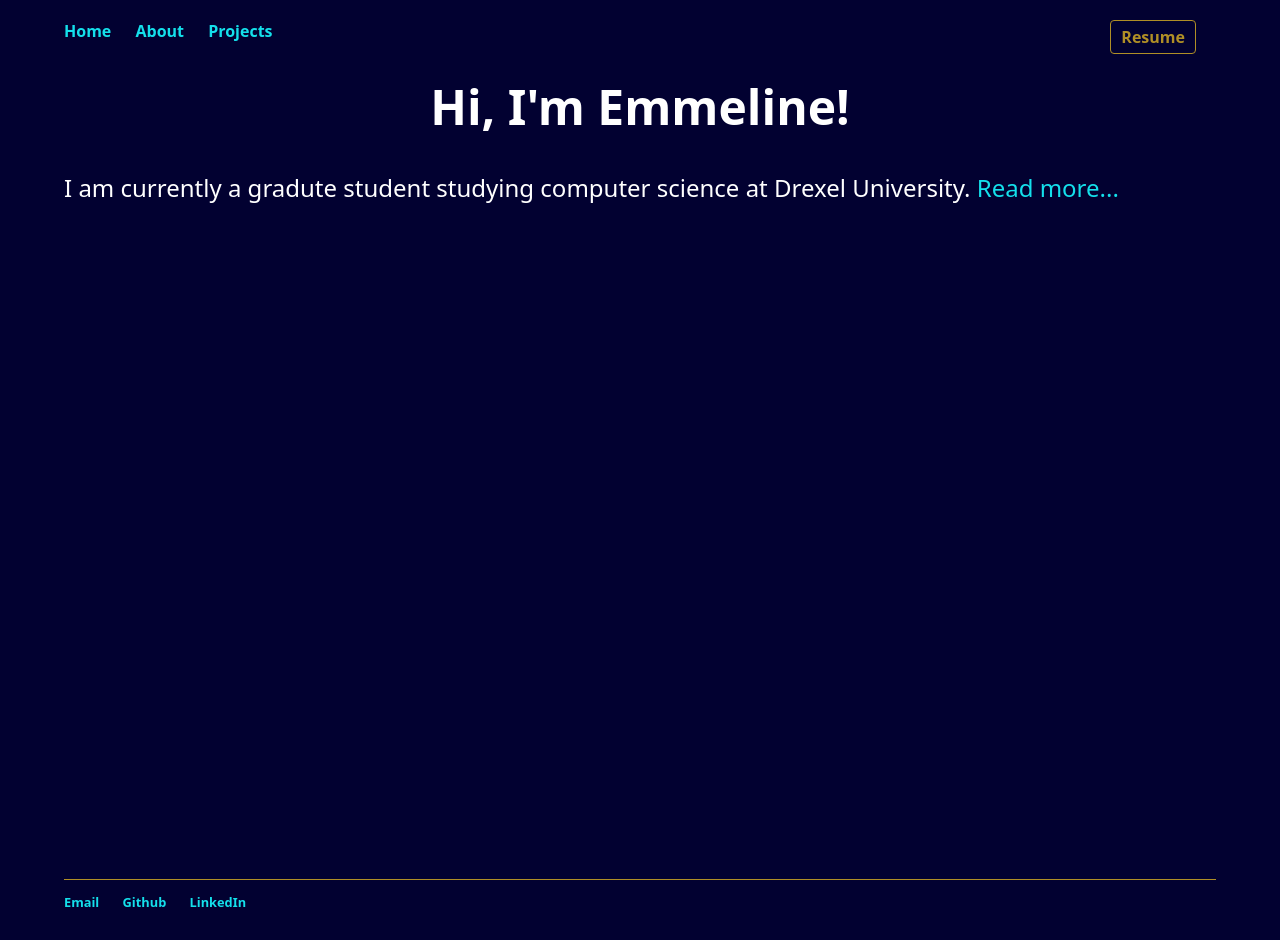
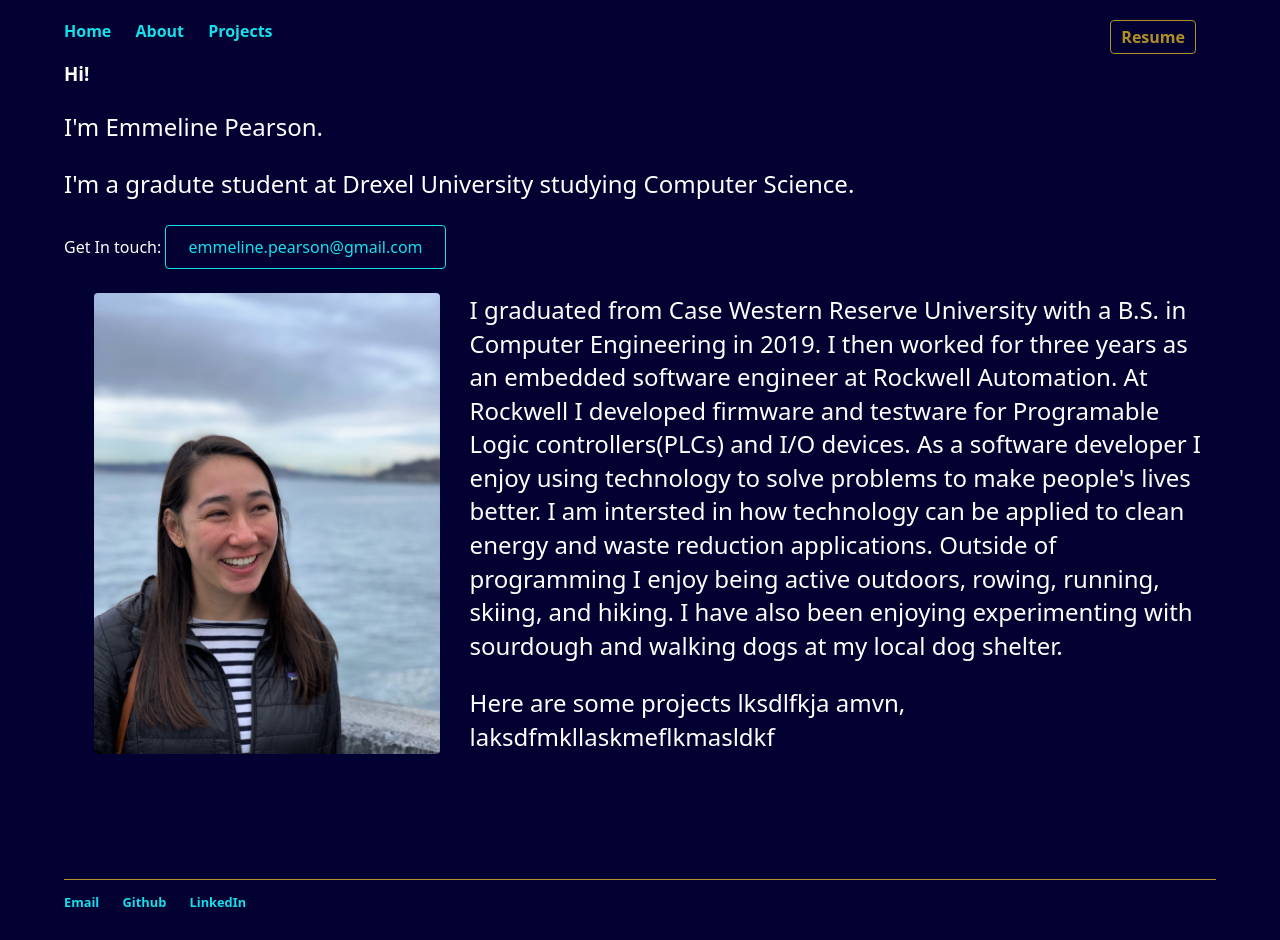
Before and after one commit to emmeline2/emmeline2.github.io, a Jekyll site: the page built from index.html, in a window 1280 px wide. Built offline with Jekyll 4.4.1, drawn with Linux system fonts in a browser that asks for light colours.

Commit message:
try new format

```diff
--- a/index.html
+++ b/index.html
@@ -2,7 +2,36 @@
 layout: default
 title: Emmeline Pearson
 ---
-<div class="blurb">
-	<h1>Hi, I'm Emmeline!</h1>
-	<p>I am currently a gradute student studying computer science at Drexel University. <a href="/about">Read more...</a></p>
-</div><!-- /.blurb -->
+<div class="Intro">
+	<h3>Hi!</h3>
+	<p>I'm Emmeline Pearson.</p>
+	<p>I'm a gradute student at Drexel University studying Computer Science.</p>
+	Get In touch:
+    <div class="resumeButton">
+        <a href="mailto:emmeline.pearson@gmail.com" class="resumeBttnTxt">emmeline.pearson@gmail.com</a>
+    </div>
+</div><!-- /.Intro -->
+
+<div class="about">
+	<img src="emmeline.JPG" alt="Emmeline in front of water" class="portrait">
+	<p>
+		I graduated from Case Western Reserve University with a B.S. in Computer Engineering in 2019. I then worked for three years
+		as an embedded software engineer at Rockwell Automation. At Rockwell I developed firmware and testware for Programable Logic
+		controllers(PLCs) and I/O devices.
+
+		As a software developer I enjoy using technology to solve problems to make people's lives better. I am intersted in how technology
+		can be applied to clean energy and waste reduction applications.
+
+		Outside of programming I enjoy being active outdoors, rowing, running, skiing, and hiking. I have also been enjoying
+		experimenting with sourdough and walking dogs at my local dog shelter.
+	</p>
+
+</div>
+
+<div class="projects">
+	<p>Here are some projects
+		lksdlfkja
+		amvn,
+		laksdfmkllaskmeflkmasldkf
+	</p>
+</div>
```
Also changed, not shown: emmeline.JPG (added).
